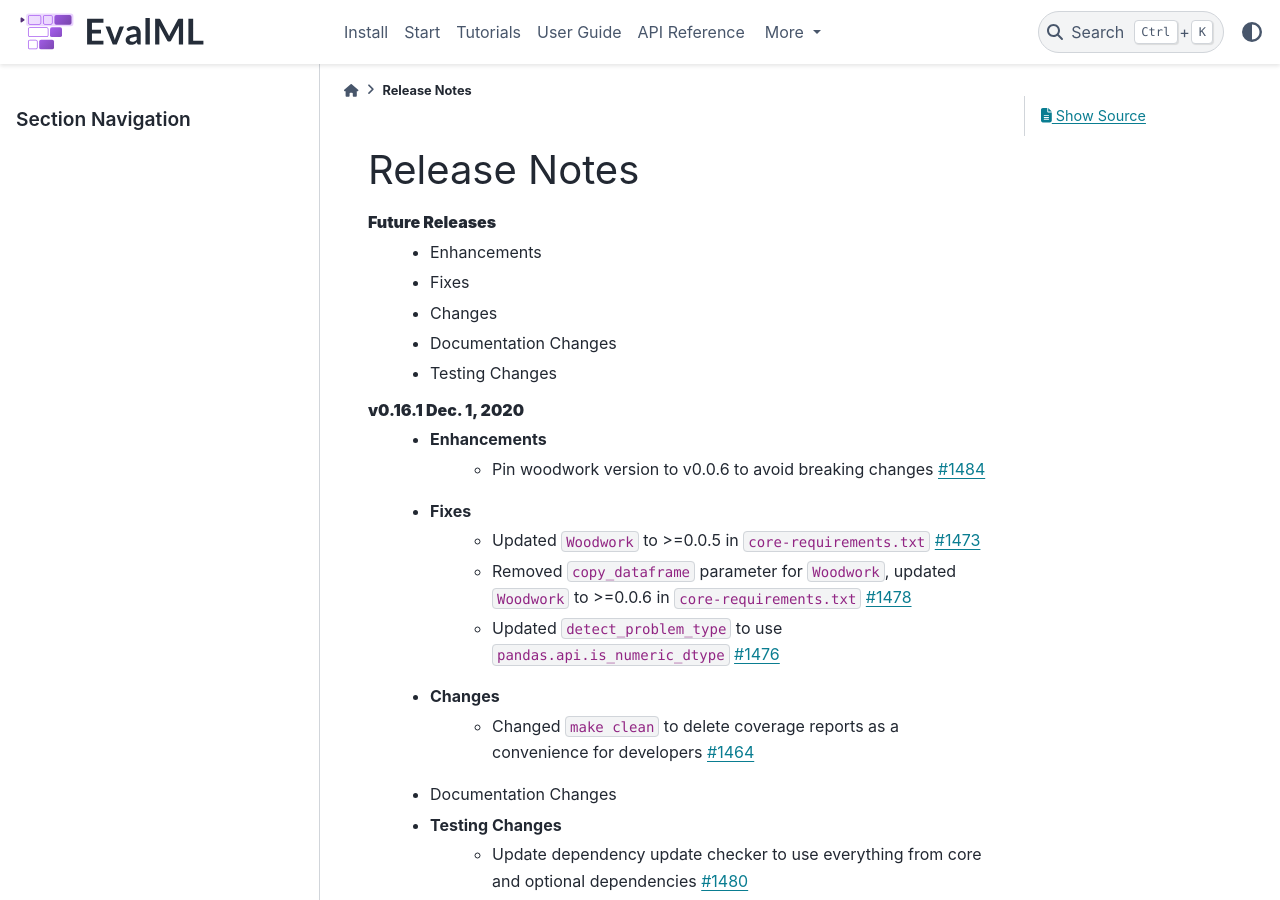
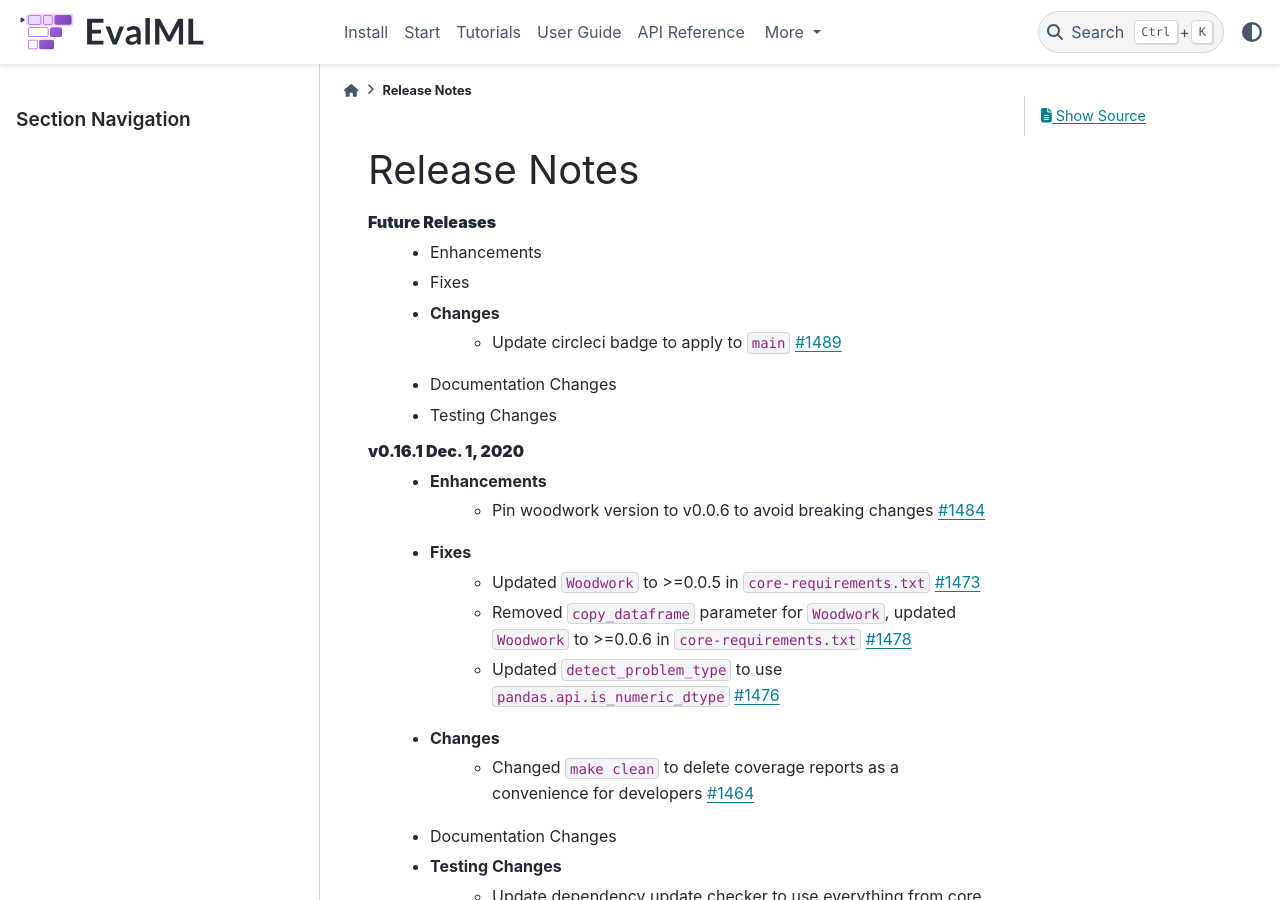
Before and after one commit to alteryx/evalml, a Sphinx documentation site: the page built from docs/source/release_notes.rst, in a window 1280 px wide and 900 px high. Built offline with Sphinx 7.4.7 and the PyData theme 0.15.4, drawn with Linux system fonts in a browser that asks for light colours; comment, search, counter and statistics services are not loaded.

Commit message:
Release notes

```diff
--- a/docs/source/release_notes.rst
+++ b/docs/source/release_notes.rst
@@ -5,6 +5,7 @@ Release Notes
     * Enhancements
     * Fixes
     * Changes
+        * Update circleci badge to apply to ``main`` :pr:`1489`
     * Documentation Changes
     * Testing Changes
 
```
